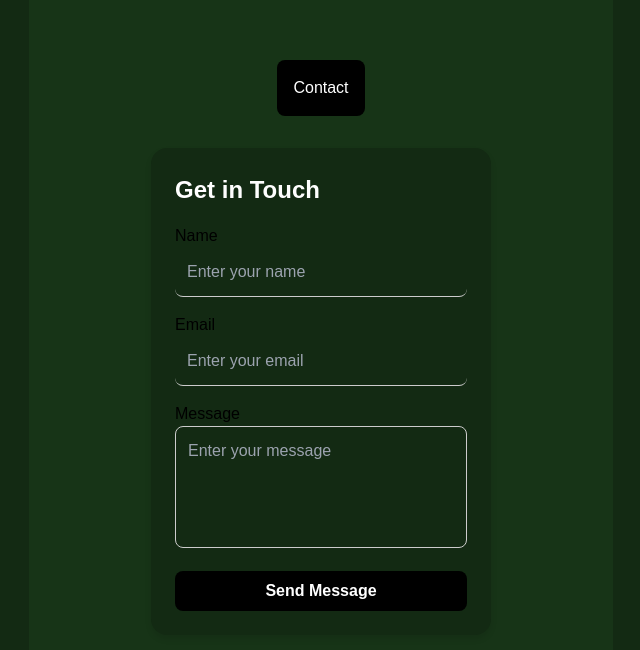
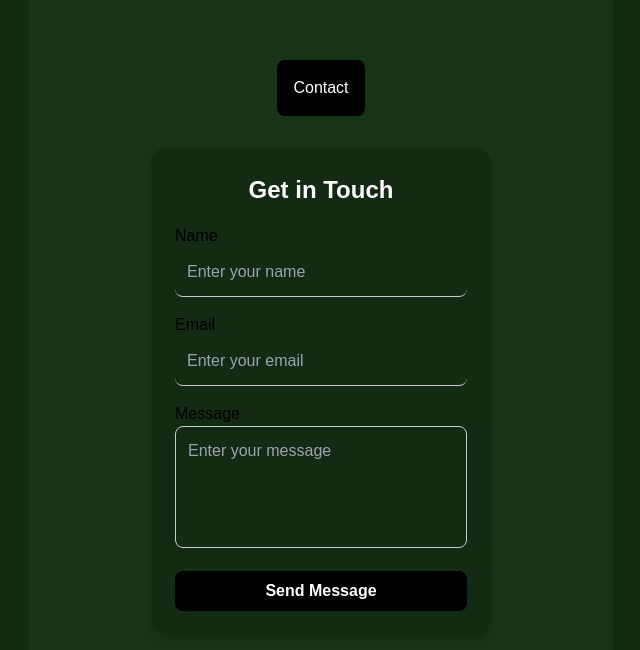
Before and after one commit to Mzwandile-Dlomo/portfolio, a React (Create React App) app: page / in a window 1280 px wide. Shown: the part 1604-2254 px from the top of the page, without its empty margins (619-1259 px from the left). Built offline with nearby package versions, Linux system fonts and the light colour scheme.

Commit message:
styling changes, hover color change

```diff
--- a/src/components/sections/Contact.js
+++ b/src/components/sections/Contact.js
@@ -15,6 +15,10 @@ const Header = styled.div`
 `;
 
 const FormContainer = styled.div`
+  display: flex;
+  flex-direction: column;
+  justify-content: center;
+  align-items: center;
   max-width: 30rem;
   margin-top: 2rem;
   padding: 1.5rem;
@@ -36,7 +40,7 @@ const StyledInput = styled.input`
   border-radius: 0.5rem;
   padding: 0.75rem;
   margin-bottom: 1rem;
-  color: #000;
+  color: #69b25b;
   background-color: transparent;
   outline: none;
 `;
@@ -47,7 +51,7 @@ const StyledTextarea = styled.textarea`
   border-radius: 0.5rem;
   padding: 0.75rem;
   margin-bottom: 1rem;
-  color: #000;
+  color: #69b25b;
   background-color: transparent;
   outline: none;
   resize: none;
@@ -64,7 +68,7 @@ const SubmitButton = styled.button`
   width: 100%;
 
   &:hover {
-    background-color: #0066ff;
+    background-color: #69b25b;
   }
 `;
 
```
